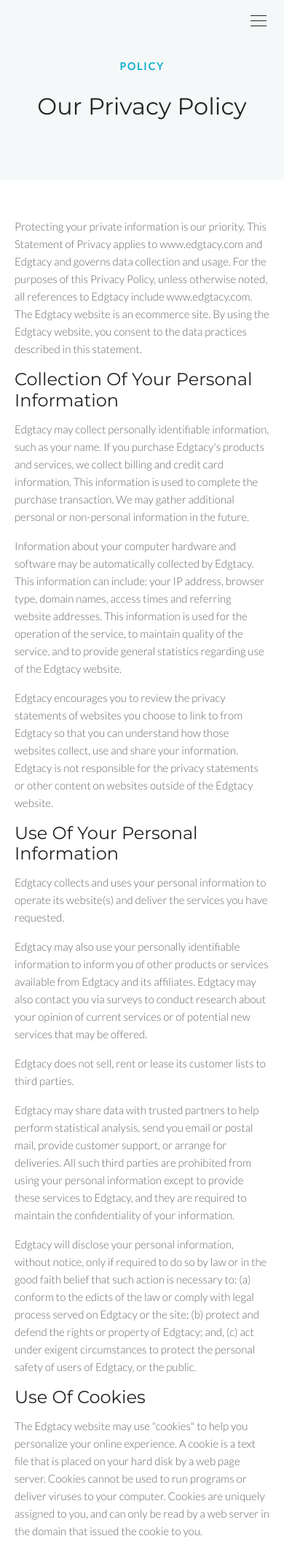
After one commit to jalvaradoas39/edgtacy, a PHP site: page /policy.php in a window 390 px wide. The commit adds this page. Shown: the top 2127 px of the page at 73% size. Run offline with PHP 8.4, Linux system fonts and the light colour scheme; some libraries are stand-ins or nearby versions.

Commit message:
Add services & policy pages w/ static data

```diff
--- /dev/null
+++ b/policy.php
@@ -0,0 +1,20 @@
+<?php
+
+require('./includes/config.inc.php');
+
+
+
+$page_header = 'Privacy Policy | EdgTacy.com';
+include('./includes/header.html');
+
+
+
+
+include('./views/policy.html');
+
+
+
+
+include('./includes/footer.html');
+
+?>
--- /dev/null
+++ b/views/policy.html
@@ -0,0 +1,142 @@
+        <!-- Plan -->
+        <div class="g-bg-color--sky-light">
+            <div class="container g-padding-y-80--xs g-padding-y-125--xsm">
+                <div class="g-text-center--xs g-margin-b-80--xs">
+                    <p class="text-uppercase g-font-size-14--xs g-font-weight--700 g-color--primary g-letter-spacing--2 g-margin-b-25--xs">Policy</p>
+                    <h1 class="g-font-size-32--xs g-font-size-36--md">Our Privacy Policy</h1>
+                </div>
+            </div>
+        </div>
+        <!-- End Plan -->
+
+
+
+		<div class="row">
+
+
+			<div class="col-sm-3"></div>
+			<div class="col-sm-6">
+				<br/>
+				<div class=" wow fadeInUp cart_p" data-wow-duration=".3" data-wow-delay=".1s col-sm-6"><br/>
+
+
+						<p>
+							Protecting your private information is our priority. This Statement of Privacy applies to www.edgtacy.com and Edgtacy and governs data collection and usage. For the purposes of this Privacy Policy, unless otherwise noted, all references to Edgtacy include www.edgtacy.com. The Edgtacy website is an ecommerce site. By using the Edgtacy website, you consent to the data practices described in this statement.
+						</p>
+
+
+						<h4>Collection of your Personal Information</h4>
+						<p>
+							Edgtacy may collect personally identifiable information, such as your name. If you purchase Edgtacy's products and services, we collect billing and credit card information. This information is used to complete the purchase transaction. We may gather additional personal or non-personal information in the future.
+						</p>
+
+						<p>
+							Information about your computer hardware and software may be automatically collected by Edgtacy. This information can include: your IP address, browser type, domain names, access times and referring website addresses. This information is used for the operation of the service, to maintain quality of the service, and to provide general statistics regarding use of the Edgtacy website.
+						</p>
+
+						<p>
+							Edgtacy encourages you to review the privacy statements of websites you choose to link to from Edgtacy so that you can understand how those websites collect, use and share your information. Edgtacy is not responsible for the privacy statements or other content on websites outside of the Edgtacy website.
+						</p>
+
+
+						<h4>Use of your Personal Information</h4>
+						<p>
+						Edgtacy collects and uses your personal information to operate its website(s) and deliver the services you have requested.
+						</p>
+
+						<p>
+							Edgtacy may also use your personally identifiable information to inform you of other products or services available from Edgtacy and its affiliates. Edgtacy may also contact you via surveys to conduct research about your opinion of current services or of potential new services that may be offered.
+						</p>
+
+						<p>
+							Edgtacy does not sell, rent or lease its customer lists to third parties.
+						</p>
+
+						<p>
+							Edgtacy may share data with trusted partners to help perform statistical analysis, send you email or postal mail, provide customer support, or arrange for deliveries. All such third parties are prohibited from using your personal information except to provide these services to Edgtacy, and they are required to maintain the confidentiality of your information.
+						</p>
+
+						<p>
+							Edgtacy will disclose your personal information, without notice, only if required to do so by law or in the good faith belief that such action is necessary to: (a) conform to the edicts of the law or comply with legal process served on Edgtacy or the site; (b) protect and defend the rights or property of Edgtacy; and, (c) act under exigent circumstances to protect the personal safety of users of Edgtacy, or the public.
+						</p>
+
+
+						<h4>Use of Cookies</h4>
+						<p>
+							The Edgtacy website may use "cookies" to help you personalize your online experience. A cookie is a text file that is placed on your hard disk by a web page server. Cookies cannot be used to run programs or deliver viruses to your computer. Cookies are uniquely assigned to you, and can only be read by a web server in the domain that issued the cookie to you.
+						</p>
+
+						<p>
+							One of the primary purposes of cookies is to provide a convenience feature to save you time. The purpose of a cookie is to tell the Web server that you have returned to a specific page. For example, if you personalize Edgtacy pages, or register with Edgtacy site or services, a cookie helps Edgtacy to recall your specific information on subsequent visits. This simplifies the process of recording your personal information, such as billing addresses, shipping addresses, and so on. When you return to the same Edgtacy website, the information you previously provided can be retrieved, so you can easily use the Edgtacy features that you customized.
+						</p>
+
+						<p>
+							You have the ability to accept or decline cookies. Most Web browsers automatically accept cookies, but you can usually modify your browser setting to decline cookies if you prefer. If you choose to decline cookies, you may not be able to fully experience the interactive features of the Edgtacy services or websites you visit.
+						</p>
+
+
+						<h4>Security of your Personal Information</h4>
+						<p>
+							Edgtacy secures your personal information from unauthorized access, use or disclosure. When personal information (such as a credit card number) is transmitted to other websites, it is protected through the use of encryption, such as the Secure Sockets Layer (SSL) protocol.
+						</p>
+
+
+						<h4>Children Under Thirteen</h4>
+						<p>
+							Edgtacy does not knowingly collect personally identifiable information from children under the age of thirteen. If you are under the age of thirteen, you must ask your parent or guardian for permission to use this website.
+						</p>
+
+
+						<h4>Opt-Out & Unsubscribe</h4>
+						<p>
+							We respect your privacy and give you an opportunity to opt-out of receiving announcements of certain information. Users may opt-out of receiving any or all communications from Edgtacy by contacting us here:
+							<br/>
+							- Email: admin@edgtacy.com
+						</p>
+
+
+						<h4>Changes to this Statement</h4>
+						<p>
+							Edgtacy will occasionally update this Statement of Privacy to reflect company and customer feedback. Edgtacy encourages you to periodically review this Statement to be informed of how Edgtacy is protecting your information.
+						</p>
+
+
+						<h4>Contact Information</h4>
+						<p>
+							Edgtacy welcomes your questions or comments regarding this Statement of Privacy. If you believe that Edgtacy has not adhered to this Statement, please contact Edgtacy at:
+						</p>
+						<br/>
+
+						<p>
+							Email Address:
+							info@edgtacy.com
+						</p>
+						<br/>
+
+						<p>
+							Effective as of August 13, 2016
+						</p>
+
+
+				</div>
+			</div>
+			<div class="col-sm-3"></div>
+			<br/>
+
+			<div class="container-fluid" style="padding:0px 20px;">
+				<div class="row">
+
+					<div class="col-sm-3"></div>
+					<div class="col-sm-6 wow fadeInUp" data-wow-duration=".3" data-wow-delay=".1s col-sm-6">
+
+
+
+					</div>
+					<div class="col-sm-3"></div>
+
+
+				</div>
+			</div>
+
+
+		</div>
--- a/views/prices.html
+++ b/views/prices.html
@@ -29,7 +29,7 @@
                                     <span class="s-plan-v1__price-tag">$5.00</span>
                                 </div>
 
-								<form action="./cart.php" method="post">
+								<form action="#" method="post">
 									<input type="hidden" name="action" value="add" />
 
 									<input type="hidden" name="sku" value="' . $row['sku'] . '" /><br/><br/>
@@ -64,7 +64,7 @@
                                     <span class="s-plan-v1__price-tag">$10.00</span>
                                 </div>
 
-								<form action="./cart.php" method="post">
+								<form action="#" method="post">
 									<input type="hidden" name="action" value="add" />
 
 									<input type="hidden" name="sku" value="' . $row['sku'] . '" /><br/><br/>
@@ -101,7 +101,7 @@
                                     <span class="s-plan-v1__price-tag">$15.00</span>
                                 </div>
 
-								<form action="./cart.php" method="post">
+								<form action="#" method="post">
 									<input type="hidden" name="action" value="add" />
 
 									<input type="hidden" name="sku" value="' . $row['sku'] . '" /><br/><br/>
```
Also changed, not shown: prices.php (+2 -15 lines), services.php (added, +29 -0 lines), views/services.html (added, +52 -0 lines).
